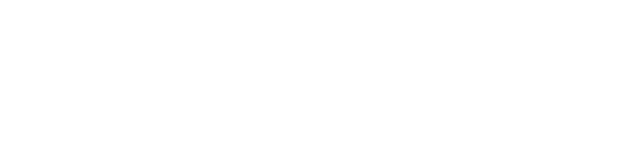
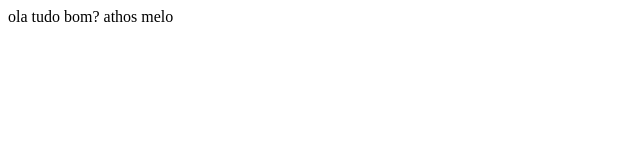
Before and after one commit to athos100/aula-01-fullstack, a plain HTML site: page index.html in a window 1280 px wide. Shown: the whole page, without its empty margins (0-640 px from the left). Drawn offline with Linux system fonts and the light colour scheme.

Commit message:
adicionando arquivo style.css

```diff
--- a/index.html
+++ b/index.html
@@ -6,6 +6,6 @@
     <title>Document</title>
 </head>
 <body>
-
+    ola tudo bom? athos melo
 </body>
 </html>
--- /dev/null
+++ b/style.css
@@ -0,0 +1,3 @@
+body{
+    background-color: red;
+}
```
